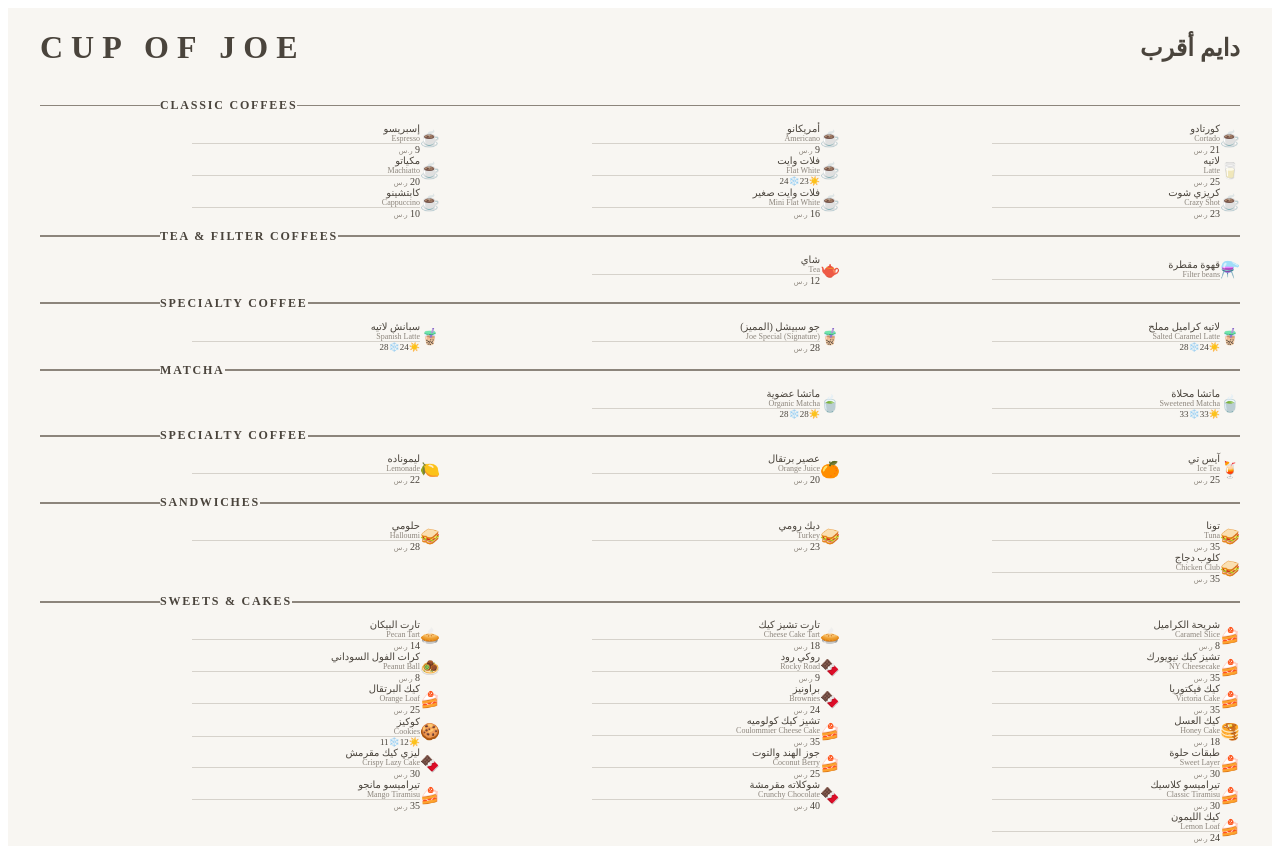
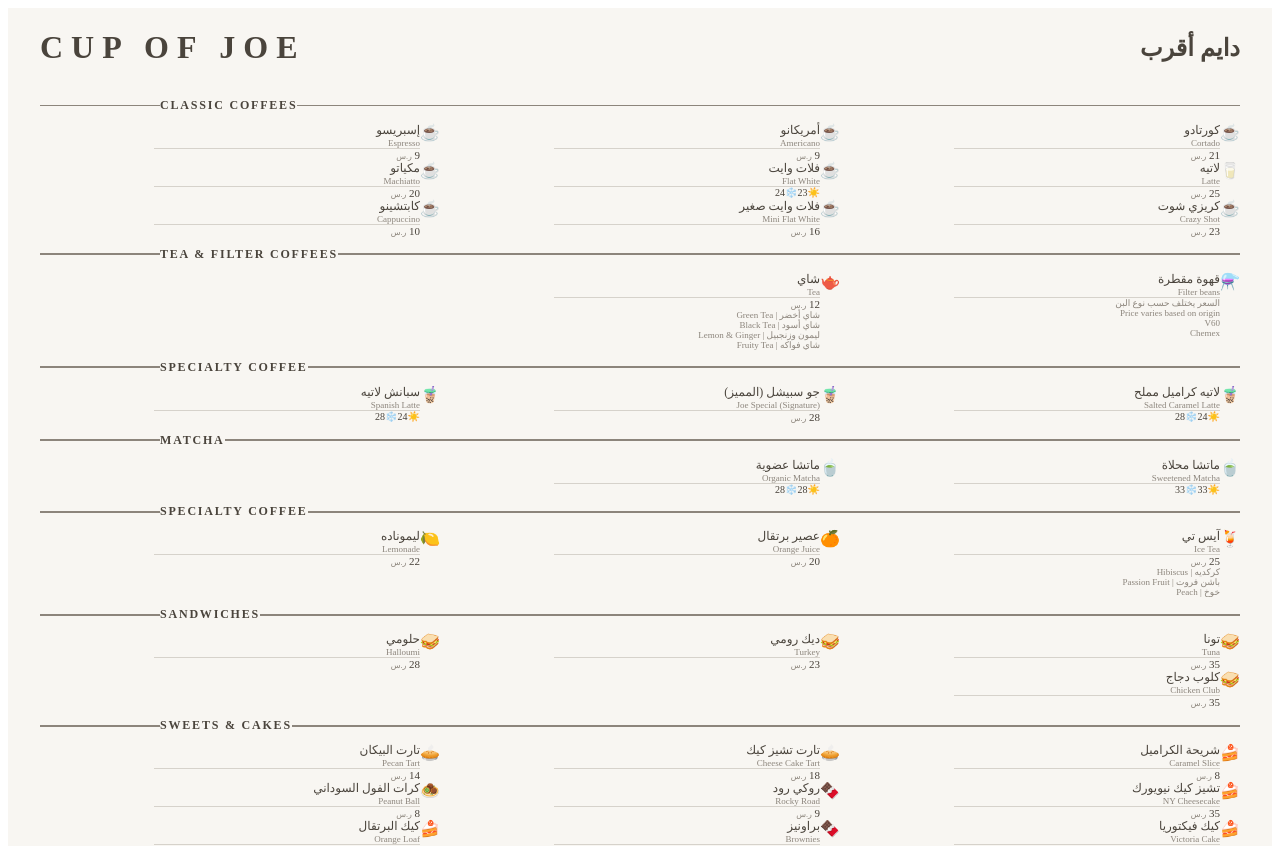
Before and after one commit to MishalTouhiri/cup-of-joe, a Next.js app: page / in a window 1280 px wide. Shown: the top 846 px of the page. Built offline with nearby package versions, Linux system fonts and the light colour scheme.

Commit message:
commit 411

```diff
--- a/src/components/MenuCategory.jsx
+++ b/src/components/MenuCategory.jsx
@@ -23,12 +23,12 @@
       {/* 2. تصغير الأقسام (الشبكة) بنسبة 30% تقريباً في الشاشات الصغيرة */}
       <div
         dir="rtl"
-        className="grid grid-cols-3 gap-x-1 md:gap-x-12 gap-y-6 md:gap-y-10 w-full
+        className="grid grid-cols-3 gap-x-8 md:gap-x-16 gap-y-6 md:gap-y-10 w-full
                    origin-top-right scale-[1] sm:scale-90 md:scale-100 transition-transform"
       >
         {items.map((item, index) => (
-          <div key={index} className="flex justify-start w-full min-w-0">
-            <MenuItem {...item} />
+<div key={index} className="flex justify-start w-full min-w-0 px-2">
+                <MenuItem {...item} />
           </div>
         ))}
       </div>
--- a/src/components/MenuItem.jsx
+++ b/src/components/MenuItem.jsx
@@ -1,47 +1,58 @@
 import React from 'react';
 
-const MenuItem = ({ ar, en, price, priceHot, priceCold, img }) => {
+const MenuItem = ({ ar, en, price, priceHot, priceCold, img, subText }) => {
   return (
-    // استخدام w-full بدلاً من عرض ثابت، و min-w-0 للسماح بالتقلص
-    <div dir="rtl" className="flex items-center w-full min-w-0 gap-1 sm:gap-3">
+    <div dir="rtl" className="flex items-start w-full min-w-0 gap-1 sm:gap-3 py-2">
 
-      {/* 1. الصورة - تصغر في الجوال وتكبر في الشاشات الكبيرة */}
-      <div className="w-10 h-10 sm:w-14 sm:h-14 shrink-0 flex items-center justify-center">
-        {img }
+      {/* 1. الصورة */}
+      <div className="w-10 h-10 sm:w-16 sm:h-16 shrink-0 flex items-center justify-center">
+        {img}
       </div>
 
-      {/* 2. النصوص - مرونة كاملة */}
+      {/* 2. حاوية النصوص */}
       <div className="flex flex-col flex-1 min-w-0">
 
-        {/* الأسماء - السماح بانكسار السطر وتصغير الخط في الجوال */}
+        {/* الأسماء */}
         <div className="flex flex-col items-start leading-tight">
-          <span className="font-bold text-[#4a443c] text-[10px] sm:text-[14px] md:text-[16px] break-words w-full">
+          <span className="font-bold text-[#4a443c] text-[12px] sm:text-[16px] md:text-[18px] break-words w-full">
             {ar}
           </span>
-          <span className="text-[#8c857c] text-[8px] sm:text-[11px] truncate w-full">
+          <span className="text-[#8c857c] text-[9px] sm:text-[12px] truncate w-full font-medium">
             {en}
           </span>
         </div>
 
-        {/* الخط الفاصل - سماكة واضحة وطول مرن */}
-        <div className="border-b-[1.5px] sm:border-b-[2.5px] border-[#d6d2cb] my-1 sm:my-2 w-[60%]"></div>
+        {/* الخط الفاصل */}
+        <div className="border-b-[1.5px] sm:border-b-[2.5px] border-[#d6d2cb] my-1 sm:my-2 w-[70%]"></div>
 
-        {/* السعر - استخدام flex-wrap لمنع التداخل */}
-        <div className="flex items-center gap-1 font-bold text-[#4a443c] flex-wrap">
+        {/* السعر */}
+        <div className="flex items-center gap-1 font-bold text-[#4a443c] flex-wrap mb-1">
           {price && (
-            <span className="text-[10px] sm:text-[13px] md:text-[15px] whitespace-nowrap">
-              {price} <span className="text-[7px] sm:text-[10px] text-[#8c857c] font-normal">ر.س</span>
+            <span className="text-[11px] sm:text-[14px] md:text-[16px] whitespace-nowrap">
+              {price} <span className="text-[8px] sm:text-[10px] text-[#8c857c] font-normal">ر.س</span>
             </span>
           )}
 
-          {/* أيقونات الحرارة - تصغيرها في الجوال */}
           {(priceHot || priceCold) && (
-            <div className="flex gap-1 text-[9px] sm:text-[11px] md:text-[13px]">
+            <div className="flex gap-1 text-[10px] sm:text-[12px]">
               {priceHot && <span>☀️{priceHot}</span>}
               {priceCold && <span>❄️{priceCold}</span>}
             </div>
           )}
         </div>
+
+        {/* 3. البيانات الاختيارية (subText) */}
+        {subText && (
+          <div className="mt-1 flex flex-col gap-0.5">
+            {subText.split('\n').map((line, index) => (
+              <div key={index} className="text-[9px] sm:text-[11px] text-[#8c857c] flex items-center gap-1 leading-relaxed">
+                {/* يمكنك إضافة أيقونة نقطة أو سهم صغيرة */}
+
+                <span className="break-words">{line}</span>
+              </div>
+            ))}
+          </div>
+        )}
 
       </div>
     </div>
```
